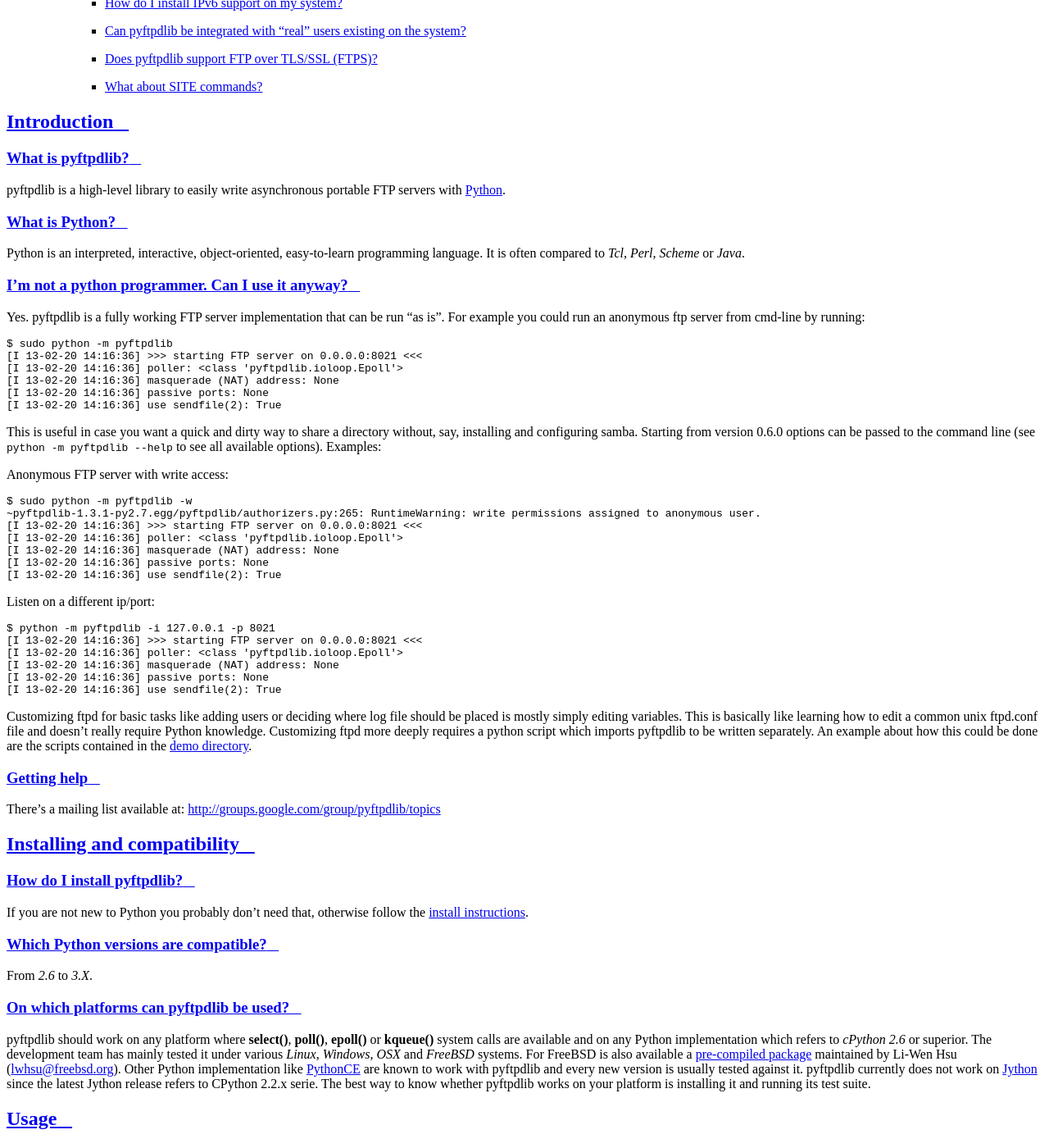
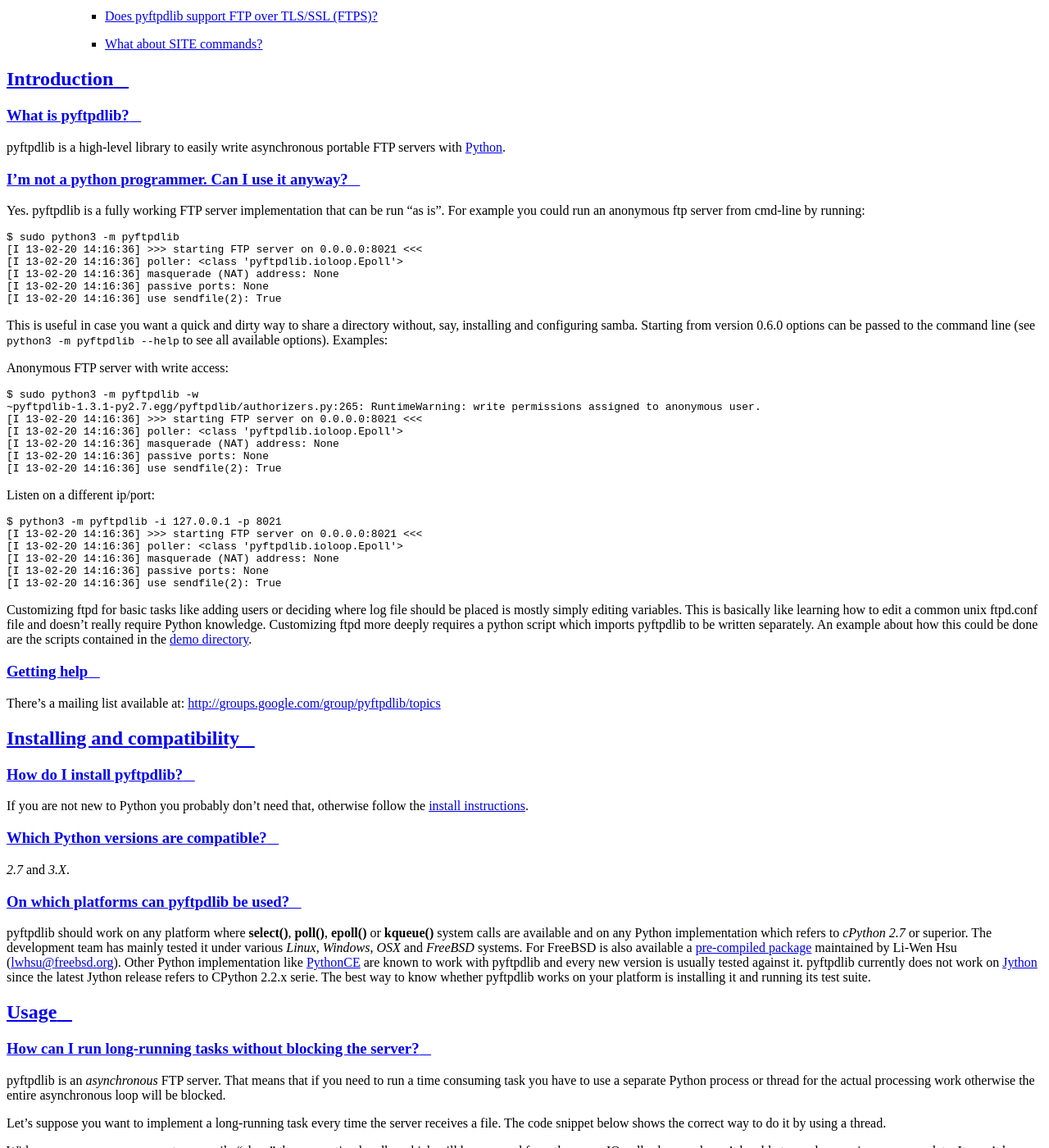
Before and after one commit to giampaolo/pyftpdlib, a Sphinx documentation site: the page built from docs/faqs.rst, in a window 1280 px wide and 1400 px high, scrolled down 1781 px. Shown: the whole window at 82% size. Built offline with Sphinx 7.4.7 and the Read the Docs theme 2.0.0, drawn with Linux system fonts in a browser that asks for light colours; formulas are drawn with MathJax 3; comment, search, counter and statistics services are not loaded; some of the changed text lies outside the part shown.

Commit message:
get rid of python2 references; always assume python3
Signed-off-by: Giampaolo Rodola <g.rodola@gmail.com>

```diff
--- a/README.rst
+++ b/README.rst
@@ -1,6 +1,6 @@
 |  |downloads| |stars| |forks| |contributors| |coverage|
 |  |version| |packages| |license|
-|  |github-actions| |appveyor| |doc| |twitter|
+|  |github-actions| |doc| |twitter|
 
 .. |downloads| image:: https://img.shields.io/pypi/dm/pyftpdlib.svg
     :target: https://pepy.tech/project/pyftpdlib
@@ -21,10 +21,6 @@
 .. |github-actions| image:: https://github.com/giampaolo/pyftpdlib/actions/workflows/tests.yml/badge.svg
     :target: https://github.com/giampaolo/pyftpdlib/actions/workflows/tests.yml
     :alt: Linux, macOS, Windows tests
-
-.. |appveyor| image:: https://img.shields.io/appveyor/build/giampaolo/pyftpdlib/master.svg?label=windows%20tests
-    :target: https://ci.appveyor.com/project/giampaolo/pyftpdlib
-    :alt: Windows tests (Appveyor)
 
 .. |coverage| image:: https://coveralls.io/repos/github/giampaolo/pyftpdlib/badge.svg?branch=master
     :target: https://coveralls.io/github/giampaolo/pyftpdlib?branch=master
--- a/docs/faqs.rst
+++ b/docs/faqs.rst
@@ -13,12 +13,6 @@
 pyftpdlib is a high-level library to easily write asynchronous portable FTP
 servers with `Python <http://www.python.org/>`__.
 
-What is Python?
----------------
-
-Python is an interpreted, interactive, object-oriented, easy-to-learn
-programming language. It is often compared to *Tcl, Perl, Scheme* or *Java*.
-
 I'm not a python programmer. Can I use it anyway?
 -------------------------------------------------
 
@@ -28,7 +22,7 @@
 
 .. code-block:: sh
 
-    $ sudo python -m pyftpdlib
+    $ sudo python3 -m pyftpdlib
     [I 13-02-20 14:16:36] >>> starting FTP server on 0.0.0.0:8021 <<<
     [I 13-02-20 14:16:36] poller: <class 'pyftpdlib.ioloop.Epoll'>
     [I 13-02-20 14:16:36] masquerade (NAT) address: None
@@ -37,14 +31,14 @@
 
 This is useful in case you want a quick and dirty way to share a directory
 without, say, installing and configuring samba. Starting from version 0.6.0
-options can be passed to the command line (see ``python -m pyftpdlib --help``
+options can be passed to the command line (see ``python3 -m pyftpdlib --help``
 to see all available options). Examples:
 
 Anonymous FTP server with write access:
 
 .. code-block:: sh
 
-    $ sudo python -m pyftpdlib -w
+    $ sudo python3 -m pyftpdlib -w
     ~pyftpdlib-1.3.1-py2.7.egg/pyftpdlib/authorizers.py:265: RuntimeWarning: write permissions assigned to anonymous user.
     [I 13-02-20 14:16:36] >>> starting FTP server on 0.0.0.0:8021 <<<
     [I 13-02-20 14:16:36] poller: <class 'pyftpdlib.ioloop.Epoll'>
@@ -56,7 +50,7 @@
 
 .. code-block:: sh
 
-    $ python -m pyftpdlib -i 127.0.0.1 -p 8021
+    $ python3 -m pyftpdlib -i 127.0.0.1 -p 8021
     [I 13-02-20 14:16:36] >>> starting FTP server on 0.0.0.0:8021 <<<
     [I 13-02-20 14:16:36] poller: <class 'pyftpdlib.ioloop.Epoll'>
     [I 13-02-20 14:16:36] masquerade (NAT) address: None
@@ -90,14 +84,14 @@
 Which Python versions are compatible?
 -------------------------------------
 
-From *2.6* to *3.X*.
+*2.7* and *3.X*.
 
 On which platforms can pyftpdlib be used?
 -----------------------------------------
 
 pyftpdlib should work on any platform where **select()**, **poll()**,
 **epoll()** or **kqueue()** system calls are available and on any Python
-implementation which refers to *cPython 2.6* or superior.
+implementation which refers to *cPython 2.7* or superior.
 The development team has mainly tested it under various *Linux*, *Windows*,
 *OSX* and *FreeBSD* systems.
 For FreeBSD is also available a
--- a/docs/install.rst
+++ b/docs/install.rst
@@ -13,7 +13,7 @@
 
     $ git clone git@github.com:giampaolo/pyftpdlib.git
     $ cd pyftpdlib
-    $ python setup.py install
+    $ python3 setup.py install
 
 You might want to run tests to make sure pyftpdlib works:
 
```
Also changed, not shown: docs/benchmarks.rst (+4 -4 lines), docs/tutorial.rst (+5 -5 lines), 6 other files.
